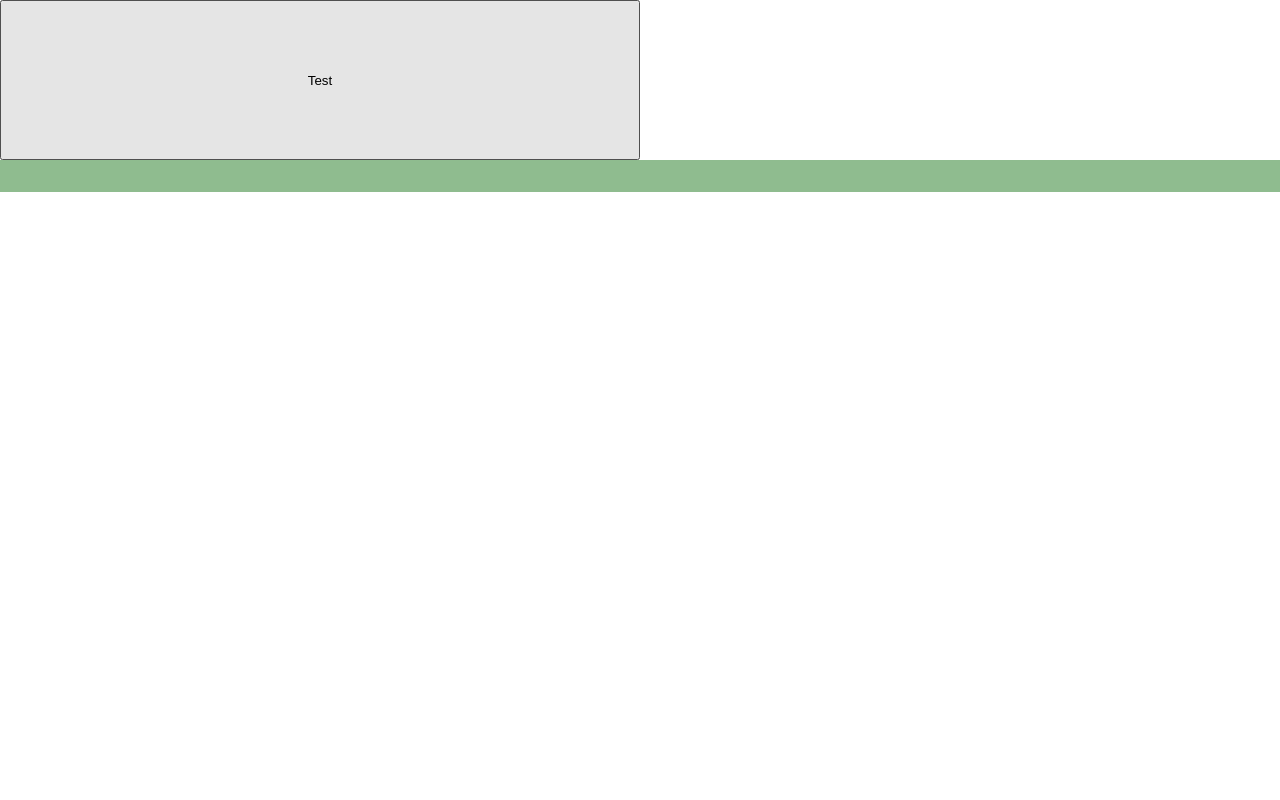
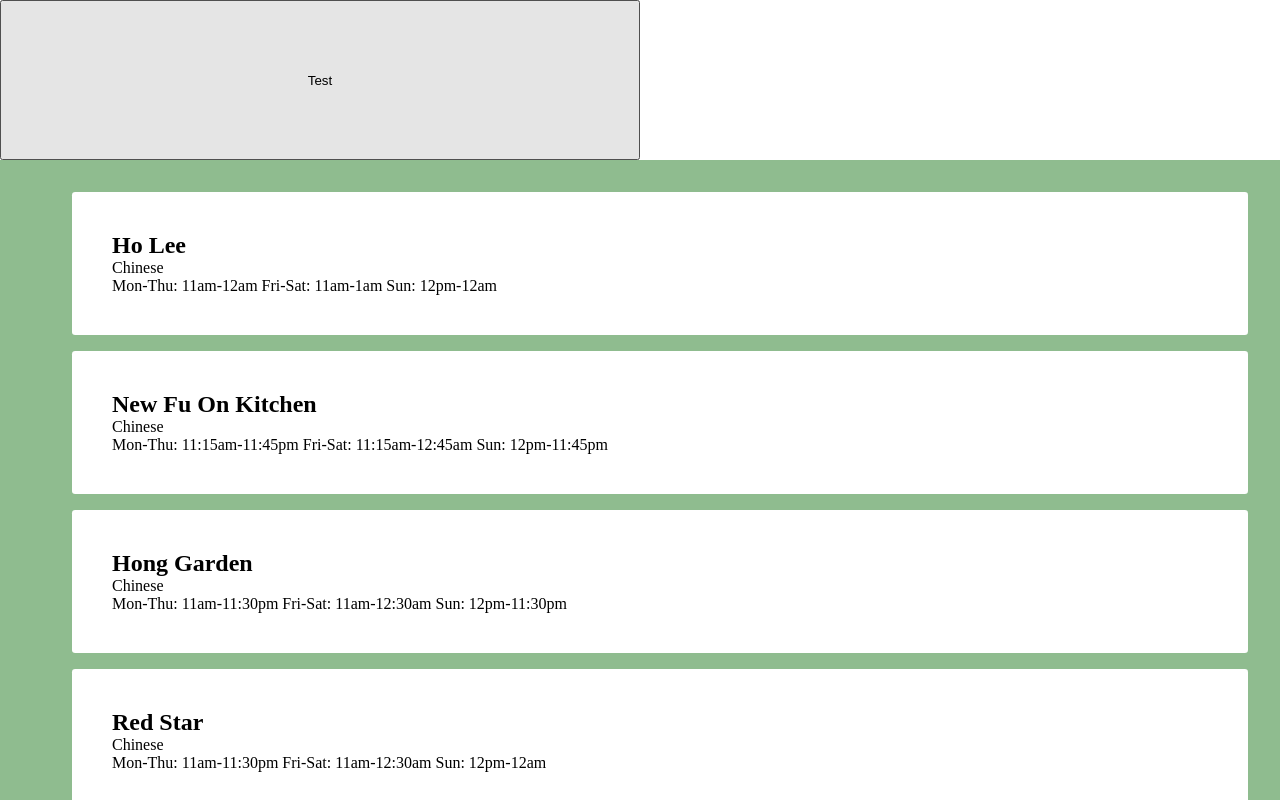
Before and after one commit to vselenwall/case4, a plain HTML site: page app.html in a window 1280 px wide. Both pictures are taken after a click on the button "Test". Shown: the top 800 px of the page. Drawn offline with Linux system fonts and the light colour scheme.

Commit message:
Issues fixed
Issues fixed

```diff
--- a/app.css
+++ b/app.css
@@ -38,6 +38,7 @@ header {
     padding: 2vh;
 }
 
+
 li {
     background-color: white;
     margin: 2vh;
--- a/app.js
+++ b/app.js
@@ -6,6 +6,7 @@ url = 'data.json'
 //let restaurantNames = []
 
 let dataArray = []
+const restaurantList = document.getElementById('restaurant-names');
 
 fetch(url)
   .then(function (response) {
@@ -16,6 +17,7 @@ fetch(url)
 
     //const objects = obj.data
 
+    //let restaurantList = document.getElementById("restaurant-names");
     const objects = obj.data
 
     // GET ARRAY OF ALL RESTAURANT NAMES
@@ -34,14 +36,38 @@ fetch(url)
     }));
     console.log(restaurantObj);
 
-    // FILTER ON CUISINES: CHINESE
-    const pizzaCusisines = objects.filter(
-      (element) => element.cuisines == "Chinese"
-      );
-    console.log(pizzaCusisines);
+        // FILTER ON CUISINES: CHINESE
 
 
-    /* var el = document.getElementById('restaurant-names');
+    // LIST WITH RESTURANTS
+
+    restaurantList.innerHTML = objects.map(element => `
+    <ul>
+      <li>
+        <h2>${element.restaurant_name}</h2>
+        <p>${element.cuisines}</p>
+        <p>${element.hours}</p>
+      </li>
+    </ul>`).join('');
+
+    const button = document.querySelector("button");
+    button.addEventListener("click", () => {
+
+      const pizzaCusisines = objects.filter(
+        (element) => element.cuisines == "Chinese");
+        console.log(pizzaCusisines);
+        restaurantList.innerHTML = pizzaCusisines.map(element =>`
+        <ul>
+          <li>
+            <h2>${element.restaurant_name}</h2>
+            <p>${element.cuisines}</p>
+            <p>${element.hours}</p>
+          </li>
+        </ul>`).join('');
+    });
+
+
+    //var el = document.getElementById('restaurant-names');
     /* var arr = obj.data
 
     var newArr = arr.map(function(element){
@@ -105,7 +131,7 @@ fetch(url)
       restaurantList.innerHTML = restaurantCard;
     }) */
 
-  //}).then (obj => render(obj))
+    //}).then (obj => render(obj))
 
   }).catch(function (error) {
 
@@ -113,12 +139,18 @@ fetch(url)
 
   });
 
+
+
+
+
+
+
 /*
 let filteredArray = dataArray.filter((obj) => {
   return (restaurant_name == "Ho Lee")
 });
 
-const button = document.querySelector("button");
+
 console.log(button);
 button.addEventListener("click", () => {
   let elementList = document.querySelectorAll(".restaurantCard");
@@ -145,15 +177,7 @@ obj.data.forEach(element => {
 //const filteredNumbers2 = objects.filter(filterFunc3);
 //console.log(filteredNumbers2) */
 
-/* restaurantList.innerHTML = data.map(element => `<div style="color: blue">
-<ul>
-<li>${element.restaurant_name}</li>
-<li>${element.hours}</li>
-<li>${element.cuisines}</li>
-</ul>
-</div>`).join(''); */
-/* console.log(obj);
-console.log(obj.data);
+/*
 
 result = obj.data;
 
```
